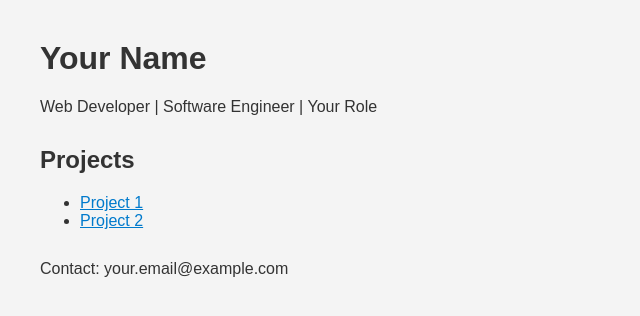
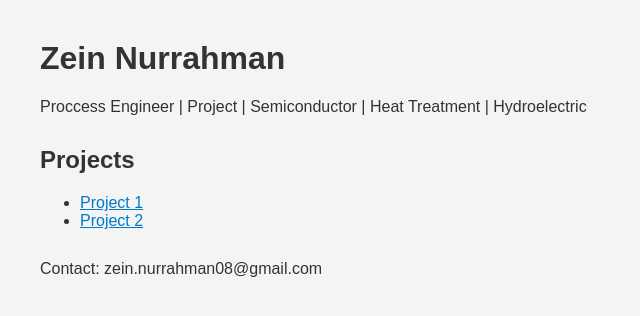
Before and after one commit to zenro18/zenro18.github.io, a plain HTML site: page index.html in a window 1280 px wide. Shown: the whole page, without its empty margins (0-640 px from the left). Drawn offline with Linux system fonts and the light colour scheme.

Commit message:
Update index.html

```diff
--- a/index.html
+++ b/index.html
@@ -2,13 +2,13 @@
 <html lang="en">
 <head>
   <meta charset="UTF-8">
-  <title>Your Name | Portfolio</title>
+  <title>Zein Nurrahman | Portfolio</title>
   <link rel="stylesheet" href="style.css">
 </head>
 <body>
   <header>
-    <h1>Your Name</h1>
-    <p>Web Developer | Software Engineer | Your Role</p>
+    <h1>Zein Nurrahman</h1>
+    <p>Proccess Engineer | Project | Semiconductor | Heat Treatment | Hydroelectric </p>
   </header>
 
   <section>
@@ -20,7 +20,7 @@
   </section>
 
   <footer>
-    <p>Contact: your.email@example.com</p>
+    <p>Contact: zein.nurrahman08@gmail.com</p>
   </footer>
 </body>
 </html>
```
